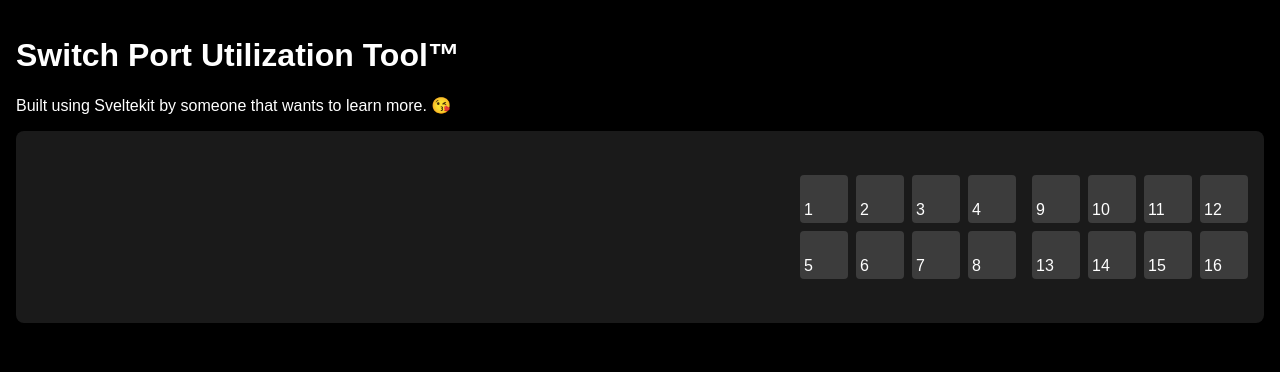
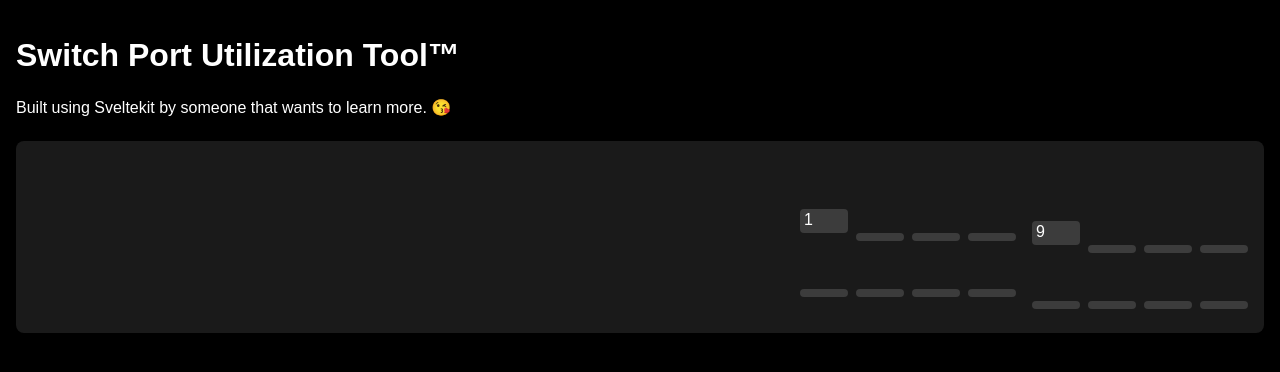
Before and after one commit to frippz/switch-tool, a SvelteKit app: page / in a window 1280 px wide. Shown: the top 372 px of the page. Built offline with nearby package versions, Linux system fonts and the light colour scheme.

Commit message:
Add the owl! * + *

```diff
--- a/src/styles/base.css
+++ b/src/styles/base.css
@@ -1,3 +1,7 @@
+* + * {
+  margin-top: 1.5em;
+}
+
 body {
   font-family: "Avenir Next", sans-serif;
   background-color: hsl(0deg 0% 0%);
```
